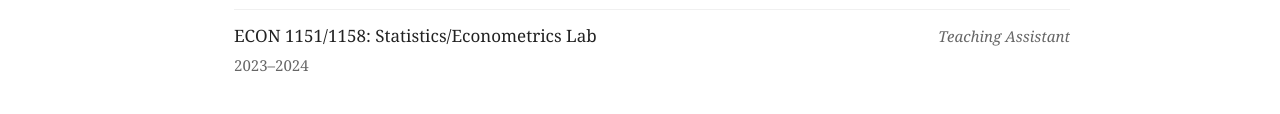
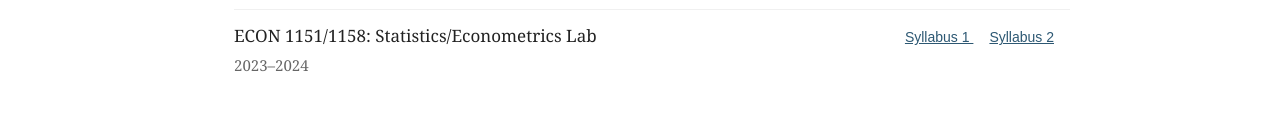
Before and after one commit to iraabraham/iraabraham.github.io, a plain HTML site: page teaching.html in a window 1280 px wide. Shown: the part 849-963 px from the top of the page. Drawn offline with Linux system fonts and the light colour scheme.

Commit message:
Add separate statistics and econometrics lab syllabi

```diff
--- a/teaching.html
+++ b/teaching.html
@@ -239,12 +239,24 @@
       ECON 1151/1158: Statistics/Econometrics Lab
     </div>
 
-    <div class="course-role">
-      Teaching Assistant
+    <div class="course-semester">
+      2023–2024
     </div>
 
-    <div class="course-semester">
-      2023–2024
+    <div class="course-links">
+
+      <a
+        href="assets/syllabi/ECON_1151_1158_Lab_Syllabus_Spring_2023.pdf"
+        target="_blank">
+        Syllabus 1
+      </a>
+
+      <a
+        href="assets/syllabi/ECON_1151_1158_Lab_Syllabus_Fall_2023.pdf"
+        target="_blank">
+        Syllabus 2
+      </a>
+
     </div>
 
   </div>
```
Also changed, not shown: 2 other files.
